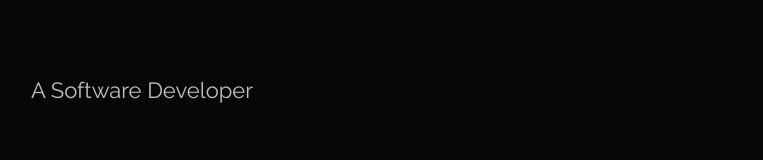
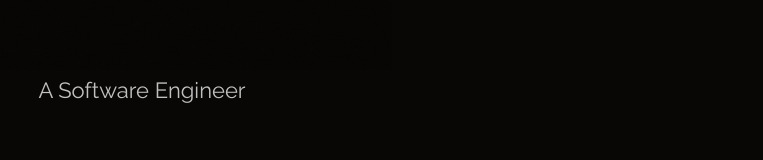
Before and after one commit to khanhpbui/portfolio, a React (Create React App) app: page / in a window 1280 px wide. Shown: the part 379-539 px from the top of the page, without its empty margins (498-1261 px from the left). Built offline with nearby package versions, Linux system fonts and the light colour scheme; grey boxes are pictures that could not be loaded.

Commit message:
update build for gh-pages

```diff
--- a/src/components/About/About.jsx
+++ b/src/components/About/About.jsx
@@ -7,7 +7,7 @@ const About = () => {
     <div id="about-section" className="intro">
       <h5>Hello there, my name is</h5>
       <img className="my-name" src={myName} alt="Khanh Bui"/>
-      <p className="my-title">A Software Developer</p>
+      <p className="my-title">A Software Engineer</p>
       <img src="https://picsum.photos/seed/picsum/200/300?grayscale" alt="" />
       <p>
         Creative and enthusiastic developer with prior experience in customer
```
Also changed, not shown: 8 other files (tests, documents, lock files or other folders).
